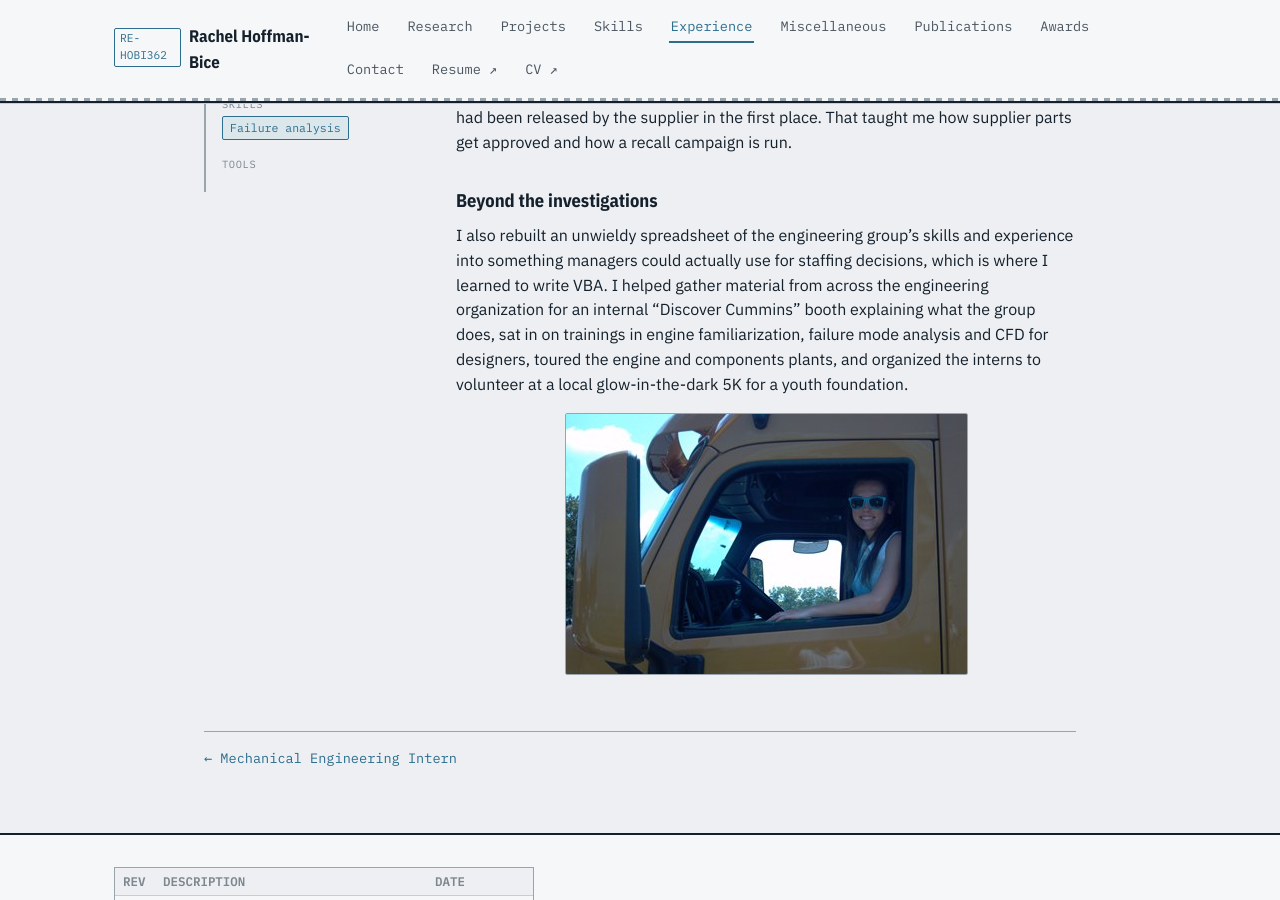
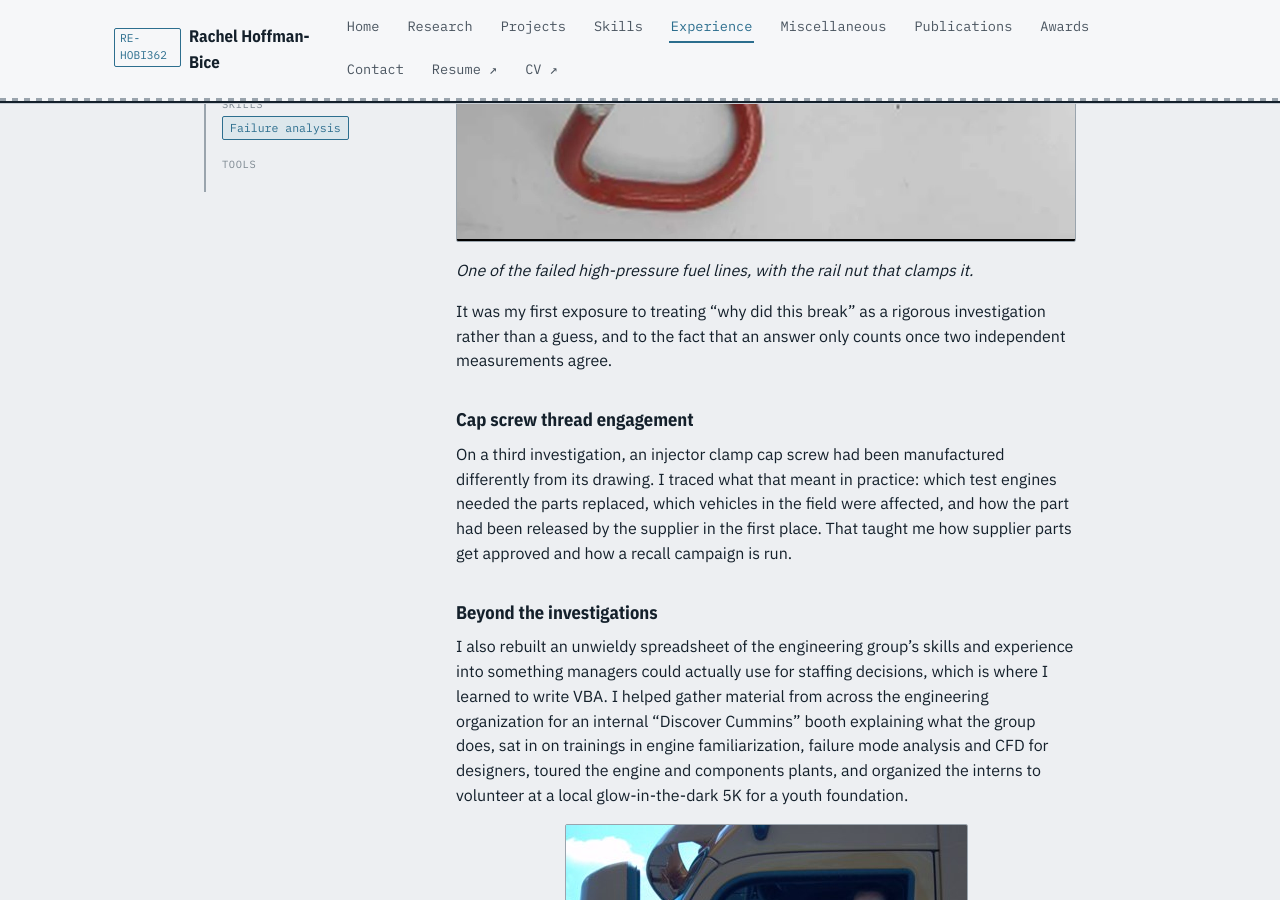
Before and after one commit to hobi362/hobi362.github.io, a Jekyll site: the page built from _experience/cummins.md, in a window 1280 px wide and 900 px high, scrolled down 1307 px. Built offline with Jekyll 4.4.1, drawn with Linux system fonts in a browser that asks for light colours.

Commit message:
Cummins page: photo of a fractured high-pressure fuel line
Co-Authored-By: Claude Opus 5 <noreply@anthropic.com>

```diff
--- a/_experience/cummins.md
+++ b/_experience/cummins.md
@@ -33,6 +33,10 @@ several engine families to see where the requirements differed. I also coordinat
 strain-gauge testing of the lines with the supplier and compared their results against our
 own test data, and looked at resonant frequency as a failure factor.
 
+![A high-pressure fuel line fractured into two pieces, laid out beside its rail nut and a smaller fitting](/assets/images/experience/cummins/fractured-fuel-line.jpg){: .fig}
+
+*One of the failed high-pressure fuel lines, with the rail nut that clamps it.*
+
 It was my first exposure to treating "why did this break" as a rigorous investigation
 rather than a guess, and to the fact that an answer only counts once two independent
 measurements agree.
```
Also changed, not shown: assets/images/experience/cummins/fractured-fuel-line.jpg (added).
